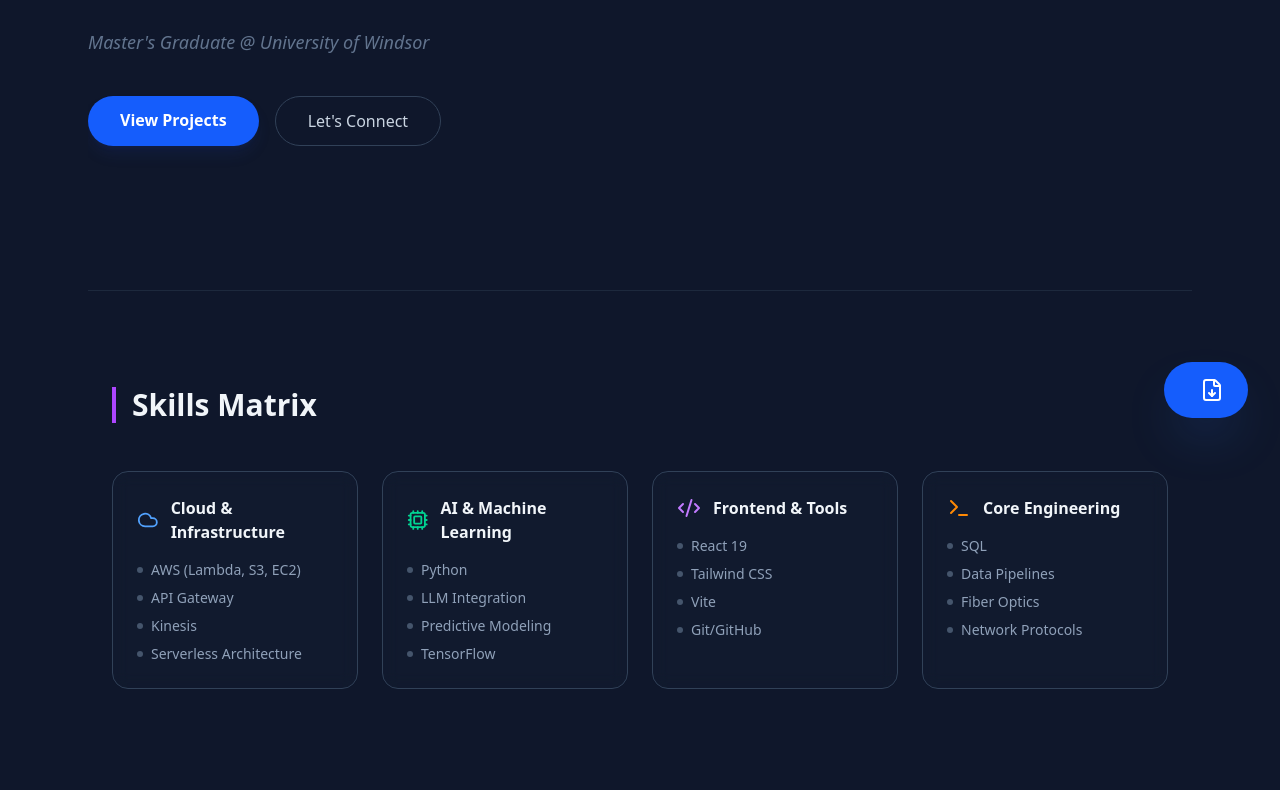
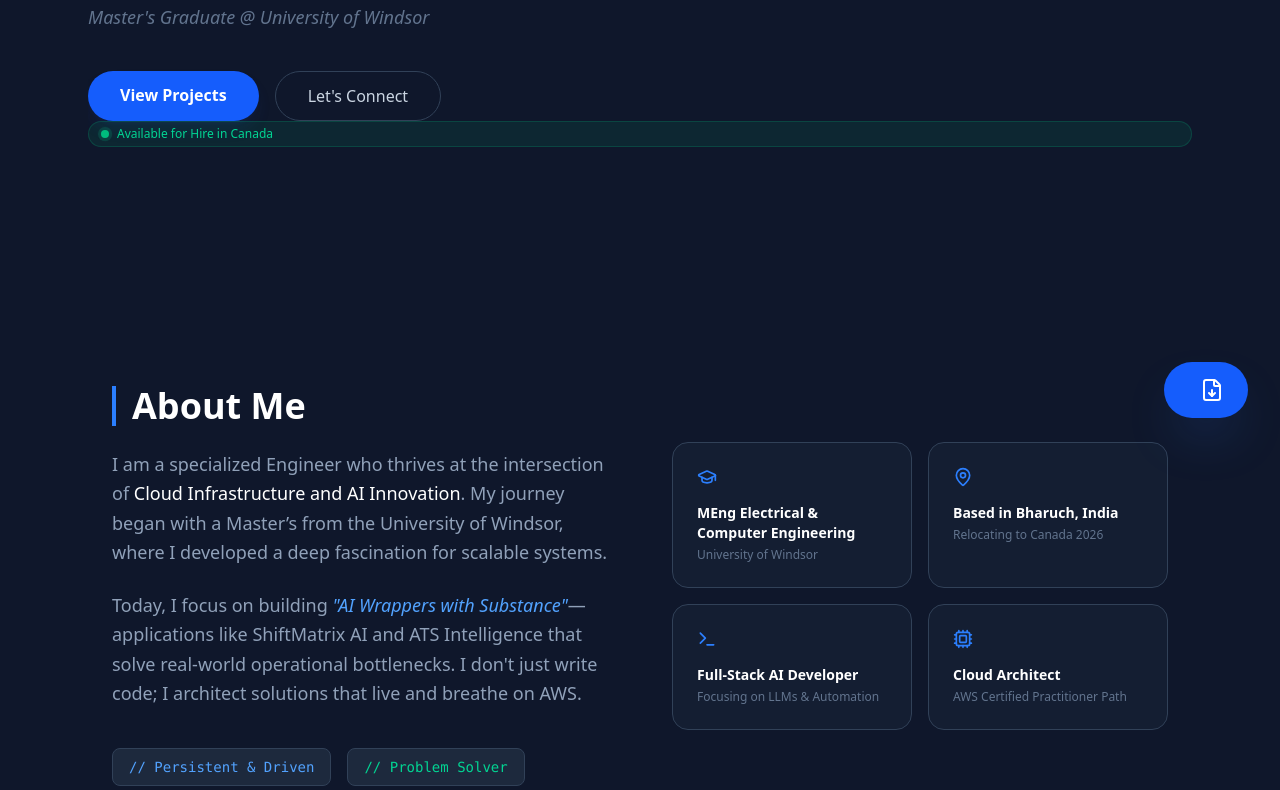
Before and after one commit to mansoor00727/PortfolioWebsite, a React (Vite) app: page / in a window 1280 px wide. Shown: the part 350-1140 px from the top of the page. Built offline with nearby package versions, Linux system fonts and the light colour scheme.

Commit message:
Add About section and fix navbar scroll

```diff
--- a/src/App.jsx
+++ b/src/App.jsx
@@ -1,5 +1,6 @@
 import React from "react";
 import Navbar from "./components/Navbar";
+import About from "./components/About";
 import Hero from "./components/Hero";
 import Projects from "./components/Projects";
 import Contact from "./components/Contact";
@@ -22,6 +23,7 @@ function App() {
             <Navbar />
             <main className="relative z-10 max-w-6xl mx-auto px-6">
               <Hero />
+              <About />
               <Skills /> {/* Added here */}
               <Projects />
               <Contact />
--- /dev/null
+++ b/src/components/About.jsx
@@ -0,0 +1,98 @@
+import React from "react";
+import { motion } from "framer-motion";
+import { GraduationCap, MapPin, Terminal, Cpu } from "lucide-react";
+
+const About = () => {
+  const highlights = [
+    {
+      icon: <GraduationCap size={20} />,
+      text: "MEng Electrical & Computer Engineering",
+      sub: "University of Windsor",
+    },
+    {
+      icon: <MapPin size={20} />,
+      text: "Based in Bharuch, India",
+      sub: "Relocating to Canada 2026",
+    },
+    {
+      icon: <Terminal size={20} />,
+      text: "Full-Stack AI Developer",
+      sub: "Focusing on LLMs & Automation",
+    },
+    {
+      icon: <Cpu size={20} />,
+      text: "Cloud Architect",
+      sub: "AWS Certified Practitioner Path",
+    },
+  ];
+
+  return (
+    <section id="about" className="py-24 relative overflow-hidden">
+      <div className="max-w-6xl mx-auto px-6">
+        <div className="grid lg:grid-cols-2 gap-16 items-center">
+          {/* Left Column: Narrative */}
+          <motion.div
+            initial={{ opacity: 0, x: -50 }}
+            whileInView={{ opacity: 1, x: 0 }}
+            viewport={{ once: true }}
+            className="space-y-6"
+          >
+            <h2 className="text-4xl font-bold border-l-4 border-blue-500 pl-4 text-white">
+              About Me
+            </h2>
+            <p className="text-slate-400 text-lg leading-relaxed">
+              I am a specialized Engineer who thrives at the intersection of{" "}
+              <span className="text-white font-medium">
+                Cloud Infrastructure and AI Innovation
+              </span>
+              . My journey began with a Master’s from the University of Windsor,
+              where I developed a deep fascination for scalable systems.
+            </p>
+            <p className="text-slate-400 text-lg leading-relaxed">
+              Today, I focus on building{" "}
+              <span className="text-blue-400 italic">
+                "AI Wrappers with Substance"
+              </span>
+              —applications like ShiftMatrix AI and ATS Intelligence that solve
+              real-world operational bottlenecks. I don't just write code; I
+              architect solutions that live and breathe on AWS.
+            </p>
+
+            <div className="pt-4 flex gap-4">
+              <div className="px-4 py-2 rounded-lg bg-slate-800 border border-slate-700 text-sm font-mono text-blue-400">
+                // Persistent & Driven
+              </div>
+              <div className="px-4 py-2 rounded-lg bg-slate-800 border border-slate-700 text-sm font-mono text-emerald-400">
+                // Problem Solver
+              </div>
+            </div>
+          </motion.div>
+
+          {/* Right Column: Cards/Stats */}
+          <div className="grid sm:grid-cols-2 gap-4">
+            {highlights.map((item, idx) => (
+              <motion.div
+                key={idx}
+                initial={{ opacity: 0, y: 20 }}
+                whileInView={{ opacity: 1, y: 0 }}
+                viewport={{ once: true }}
+                transition={{ delay: idx * 0.1 }}
+                className="p-6 rounded-2xl bg-slate-800/40 border border-slate-700 hover:border-blue-500/50 transition-colors group"
+              >
+                <div className="text-blue-500 mb-4 group-hover:scale-110 transition-transform">
+                  {item.icon}
+                </div>
+                <h4 className="text-white font-bold text-sm mb-1">
+                  {item.text}
+                </h4>
+                <p className="text-slate-500 text-xs">{item.sub}</p>
+              </motion.div>
+            ))}
+          </div>
+        </div>
+      </div>
+    </section>
+  );
+};
+
+export default About;
--- a/src/components/Hero.jsx
+++ b/src/components/Hero.jsx
@@ -57,6 +57,13 @@ const Hero = () => {
           Let's Connect
         </a>
       </motion.div>
+      <div className="inline-flex items-center gap-2 px-3 py-1 rounded-full bg-emerald-500/10 border border-emerald-500/20 text-emerald-400 text-xs font-medium mb-6">
+        <span className="relative flex h-2 w-2">
+          <span className="animate-ping absolute inline-flex h-full w-full rounded-full bg-emerald-400 opacity-75"></span>
+          <span className="relative inline-flex rounded-full h-2 w-2 bg-emerald-500"></span>
+        </span>
+        Available for Hire in Canada
+      </div>
     </section>
   );
 };
--- a/src/index.css
+++ b/src/index.css
@@ -51,3 +51,6 @@ body {
     background-position: 0% 50%;
   }
 }
+html {
+  scroll-behavior: smooth;
+}
```
